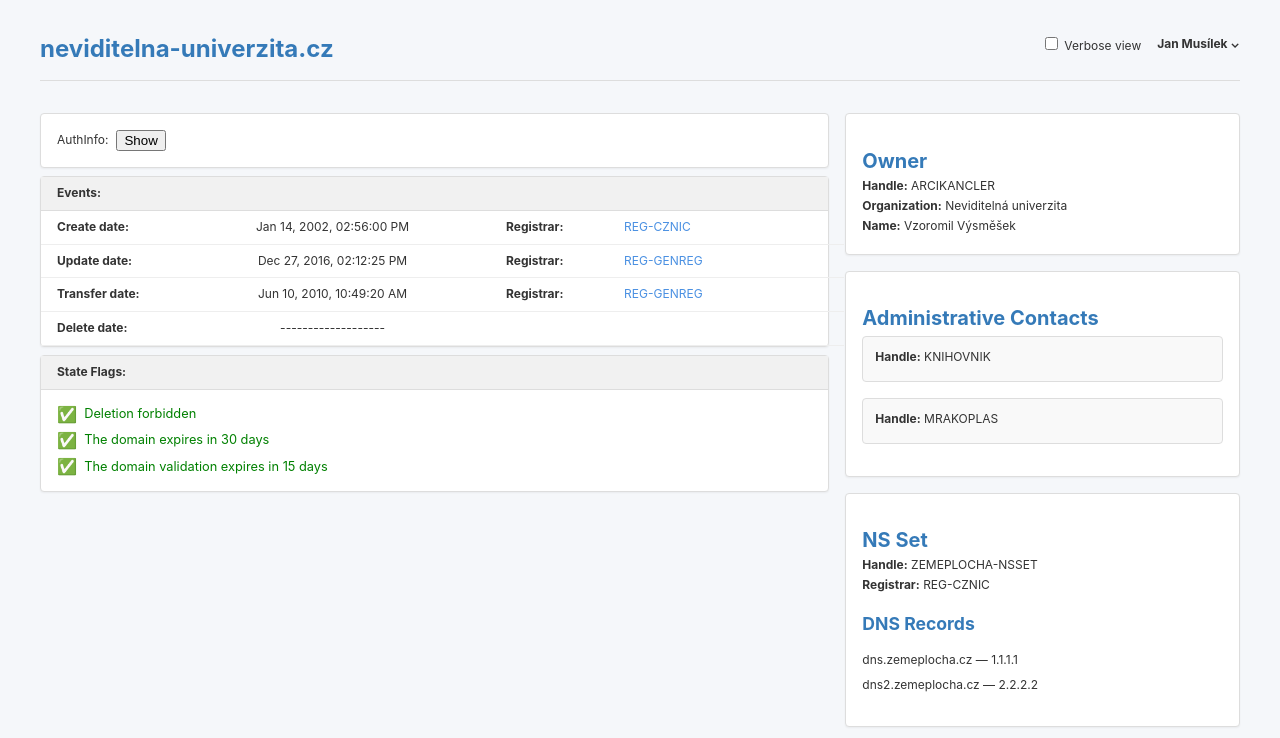
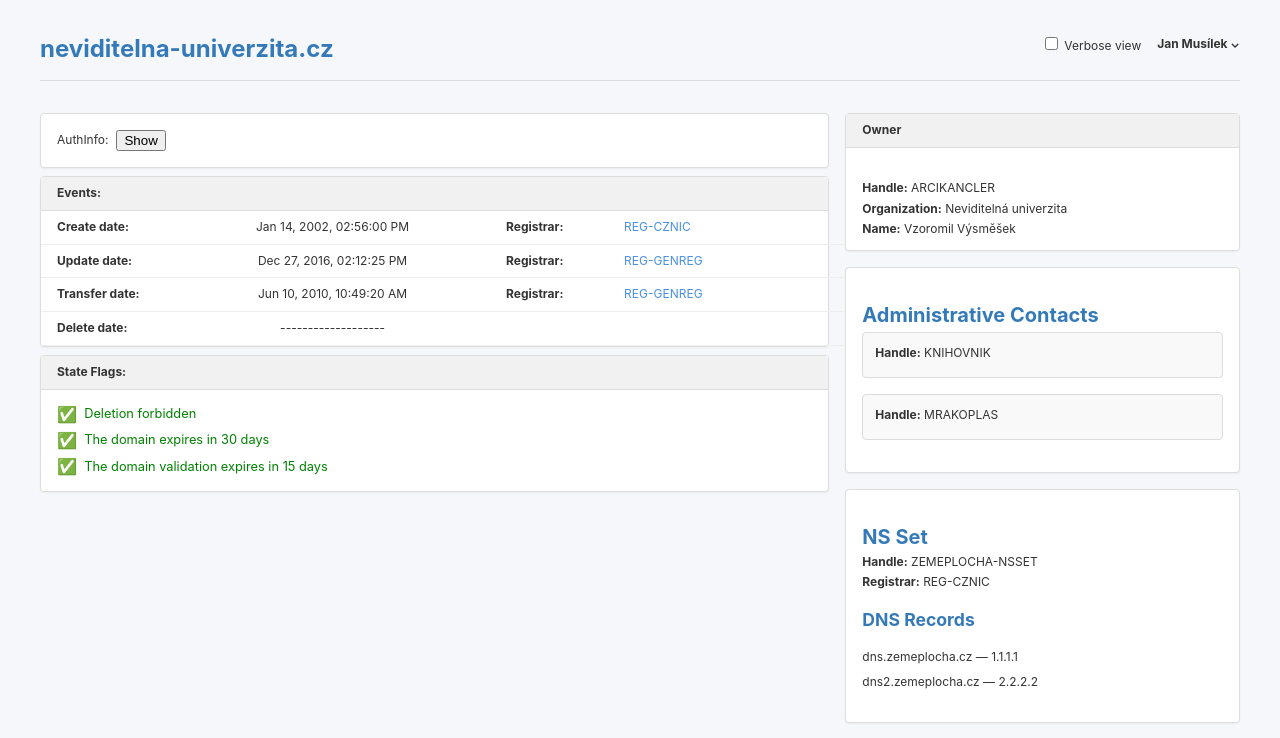
Before and after one commit to lukaskourilcz/secret-uni, a Vue app: page / in a window 1280 px wide. Shown: the top 738 px of the page. Built offline with nearby package versions, Linux system fonts and the light colour scheme.

Commit message:
owners fix

```diff
--- a/src/App.vue
+++ b/src/App.vue
@@ -97,6 +97,5 @@ onMounted(async () => {
   border-radius: var(--radius);
   padding: var(--card-padding);
   box-shadow: 0 1px 2px rgba(0, 0, 0, 0.05);
-  flex: 1;
 }
 </style>
--- a/src/components/Owner.vue
+++ b/src/components/Owner.vue
@@ -1,20 +1,41 @@
-<script setup>
-const props = defineProps({
-  owner: { type: Object, required: true }
-})
-</script>
-
 <template>
   <div class="owner card">
-    <h2>Owner</h2>
-    <p><strong>Handle:</strong> {{ owner.handle }}</p>
-    <p><strong>Organization:</strong> {{ owner.organization }}</p>
-    <p><strong>Name:</strong> {{ owner.name }}</p>
+    <div class="header">Owner</div>
+
+    <div class="content">
+      <div class="row"><strong>Handle:</strong> {{ owner.handle }}</div>
+      <div class="row">
+        <strong>Organization:</strong> {{ owner.organization }}
+      </div>
+      <div class="row"><strong>Name:</strong> {{ owner.name }}</div>
+    </div>
   </div>
 </template>
 
+<script setup>
+const props = defineProps({
+  owner: { type: Object, required: true },
+});
+</script>
+
 <style scoped>
 .owner {
-  /* margin-top: 2rem; */
+  padding: 0;
+}
+
+.header {
+  background: #f1f1f1;
+  padding: 0.5rem;
+  font-weight: bold;
+  border-bottom: 1px solid #ddd;
+  padding-left: 1rem;
+}
+
+.content {
+  padding: 0 0.5rem 0.5rem 1rem;
+}
+
+.row {
+  margin-bottom: 0.25rem;
 }
 </style>
```
